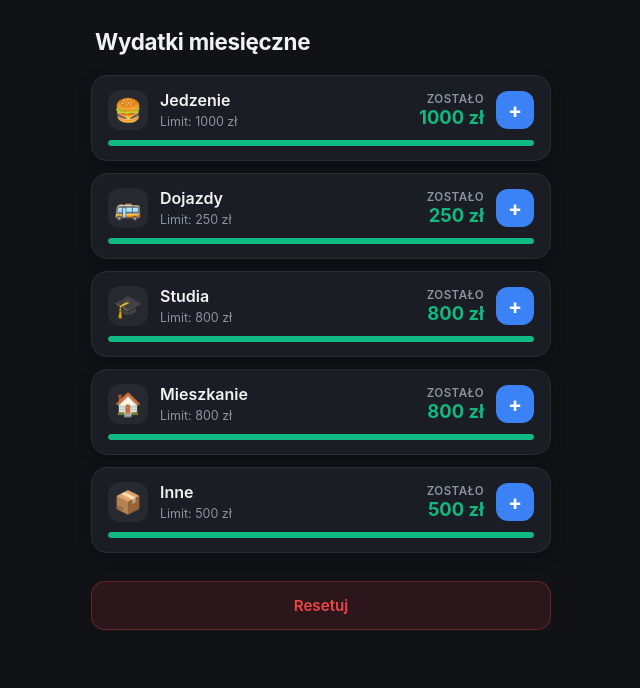
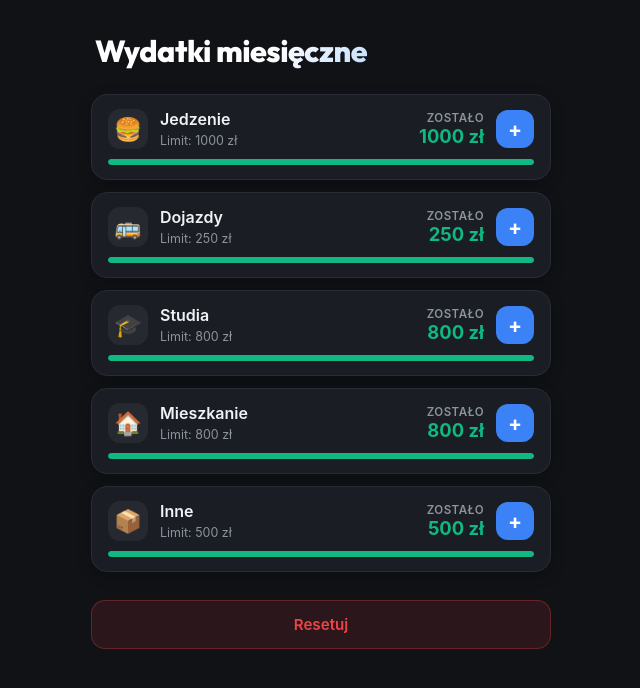
Before and after one commit to sabucewicz/wydatki_app, a plain HTML site: page index.html in a window 1280 px wide. Shown: the whole page, without its empty margins (319-959 px from the left). Drawn offline with Linux system fonts and the light colour scheme.

Commit message:
Include Outfit font and enhance header styling
Added Google Font 'Outfit' and updated header styles.

```diff
--- a/index.html
+++ b/index.html
@@ -8,6 +8,12 @@
   <meta name="apple-mobile-web-app-capable" content="yes" />
   <meta name="apple-mobile-web-app-status-bar-style" content="black-translucent" />
   <meta name="theme-color" content="#121316" />
+
+  <!-- Google Font: Outfit -->
+  <link rel="preconnect" href="https://fonts.googleapis.com">
+  <link rel="preconnect" href="https://fonts.gstatic.com" crossorigin>
+  <link href="https://fonts.googleapis.com/css2?family=Outfit:wght@600;700;800&display=swap" rel="stylesheet">
+
   <style>
     :root {
       --bg: #101216;
@@ -50,9 +56,14 @@
     }
 
     header h1 {
-      font-size: 1.4rem;
-      font-weight: 700;
-      letter-spacing: -0.3px;
+      font-family: 'Outfit', sans-serif;
+      font-size: 1.9rem;
+      font-weight: 800;
+      letter-spacing: -0.5px;
+      background: linear-gradient(135deg, #ffffff 40%, #60a5fa 100%);
+      -webkit-background-clip: text;
+      -webkit-text-fill-color: transparent;
+      padding: 4px 0;
     }
 
     /* Karta kategorii */
```
